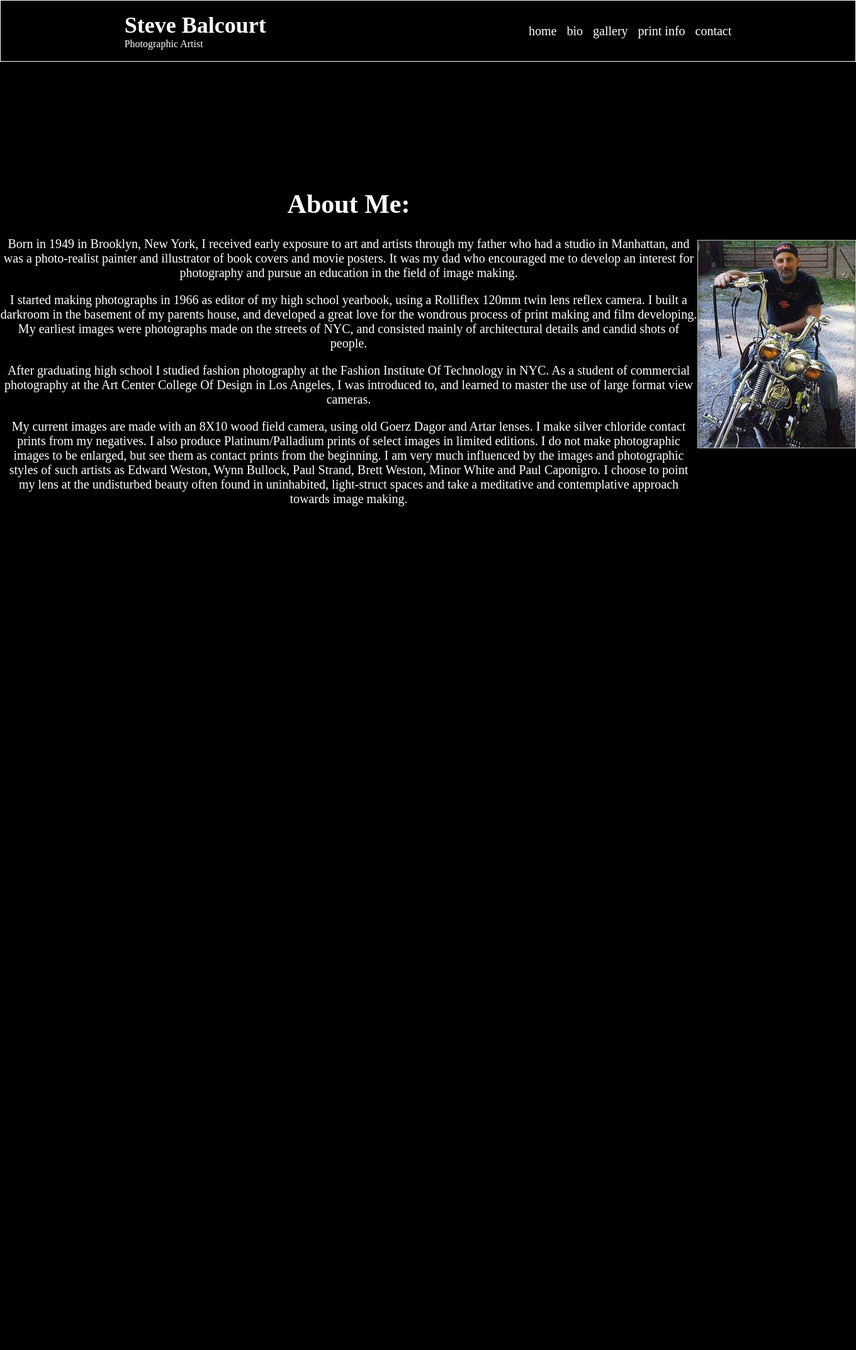
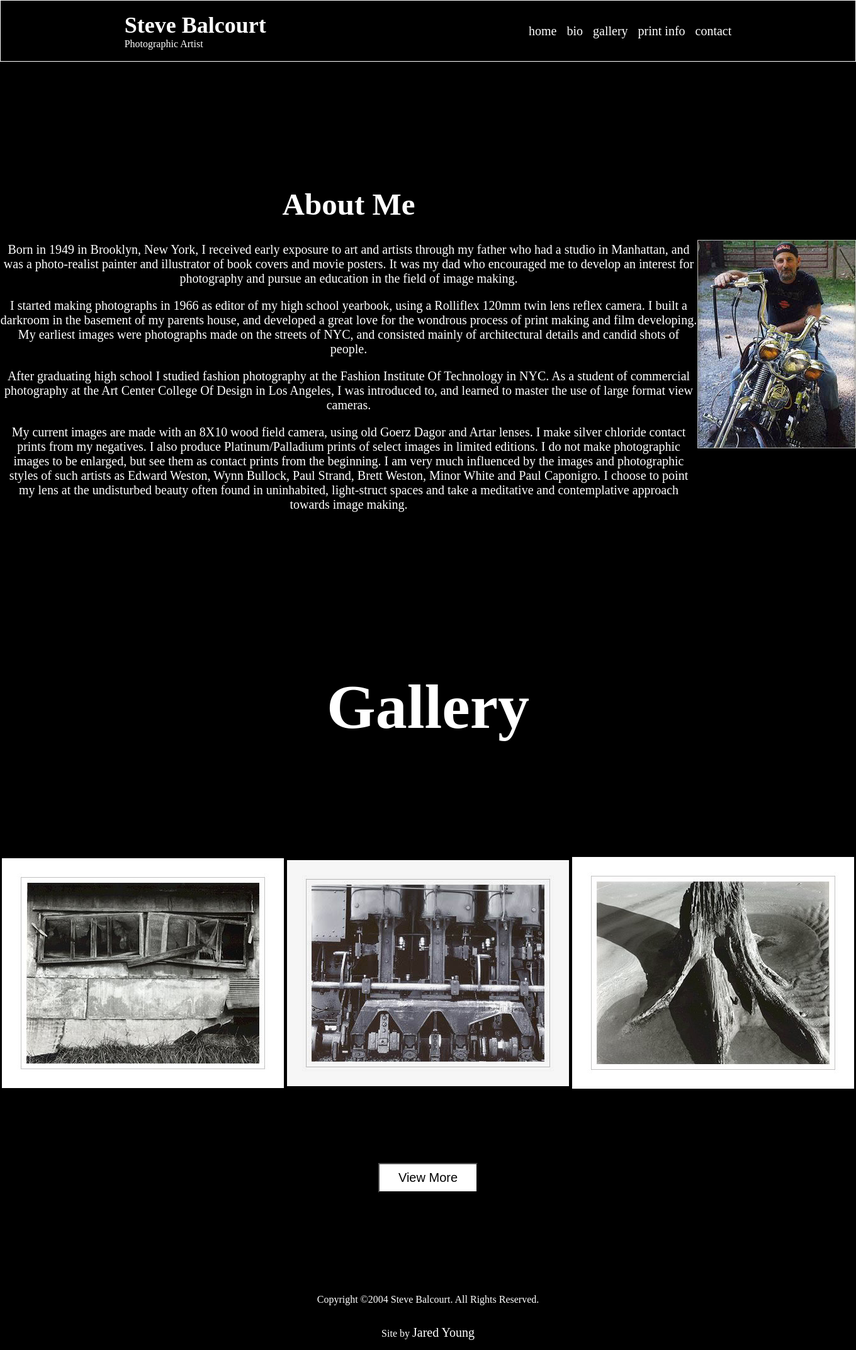
Before and after one commit to Xanohm710/Steve-Balcourts-Photos, a PHP site: page / in a window 1360 px wide. Shown: the whole page at 63% size. Before the commit the page ends 804 px from the top, so only its background shows below. Run offline with PHP 8.4, Linux system fonts and the light colour scheme.

Commit message:
Added mini gallery on home page/ Added Gallery page link

```diff
--- a/index.html
+++ b/index.html
@@ -17,7 +17,7 @@
         <ul class="links">
           <li><a href="">home</a></li>
           <li><a href="">bio</a></li>
-          <li><a href="">gallery</a></li>
+          <li><a href="pages/gallery.html">gallery</a></li>
           <li><a href="">print info</a></li>
           <li><a href="">contact</a></li>
         </ul>
@@ -26,7 +26,7 @@
 
     <div class="bio-container">
       <div class="left">
-        <h1>About Me:</h1>
+        <h1>About Me</h1>
         <p class="p-1">
           Born in 1949 in Brooklyn, New York, I received early exposure to art
           and artists through my father who had a studio in Manhattan, and was a
@@ -61,10 +61,38 @@
           beauty often found in uninhabited, light-struct spaces and take a
           meditative and contemplative approach towards image making.
         </p>
-        </div>
-        <div class="bio-img">
+      </div>
+      <div class="bio-img">
         <img src="images/pic.jpg" alt="Man Taking Picture" />
-        </div>
       </div>
+    </div>
+
+    <div class="gallery-header">
+      <h1>Gallery</h1>
+    </div>
+
+    <div class="gallery-example">
+      <div class="gal-1">
+        <img src="images/tornscreen.jpg" alt="Man Taking Picture" />
+      </div>
+      <div class="gal-2">
+        <img src="images/trainengine.jpg" alt="Man Taking Picture" />
+      </div>
+      <div class="gal-3">
+        <img src="images/treestump.jpg" alt="Man Taking Picture" />
+      </div>
+    </div>
+
+    <div class="gallery-page">
+      <a href="pages/gallery.html">
+        <button>View More</button>
+      </a>
+    </div>
+
+    <div class="footer-container">
+      <p>Copyright ©2004 Steve Balcourt. All Rights Reserved.</p>
+      <p>Site by <a href="https://jareds-portfolio.herokuapp.com">Jared Young</a></p>
+    </div>
+
   </body>
 </html>
--- a/styles.css
+++ b/styles.css
@@ -44,7 +44,7 @@ body {
 
 .bio-container h1 {
   text-align: center;
-  font-size: 42px;
+  font-size: 49px;
 }
 
 .bio-container p {
@@ -53,3 +53,37 @@ body {
   max-height: 300px;
   max-width: 1200px;
 }
+
+.gallery-header {
+  display: flex;
+  justify-content: center;
+  align-items: center;
+  font-size: 50px;
+}
+
+.gallery-example {
+  display: flex;
+  justify-content: space-around;
+  align-items: center;
+  height: 600px;
+}
+
+.gallery-page {
+  display: flex;
+  align-items: center;
+  justify-content: center;
+}
+
+.gallery-page button {
+  font-size: 20px;
+  padding: 10px 30px;
+  background-color: white;
+}
+
+.footer-container {
+  display: flex;
+  flex-direction: column;
+  align-items: center;
+  justify-content: flex-end;
+  height: 250px;
+}
```
Also changed, not shown: pages/gallery.html (added, +14 -0 lines).
